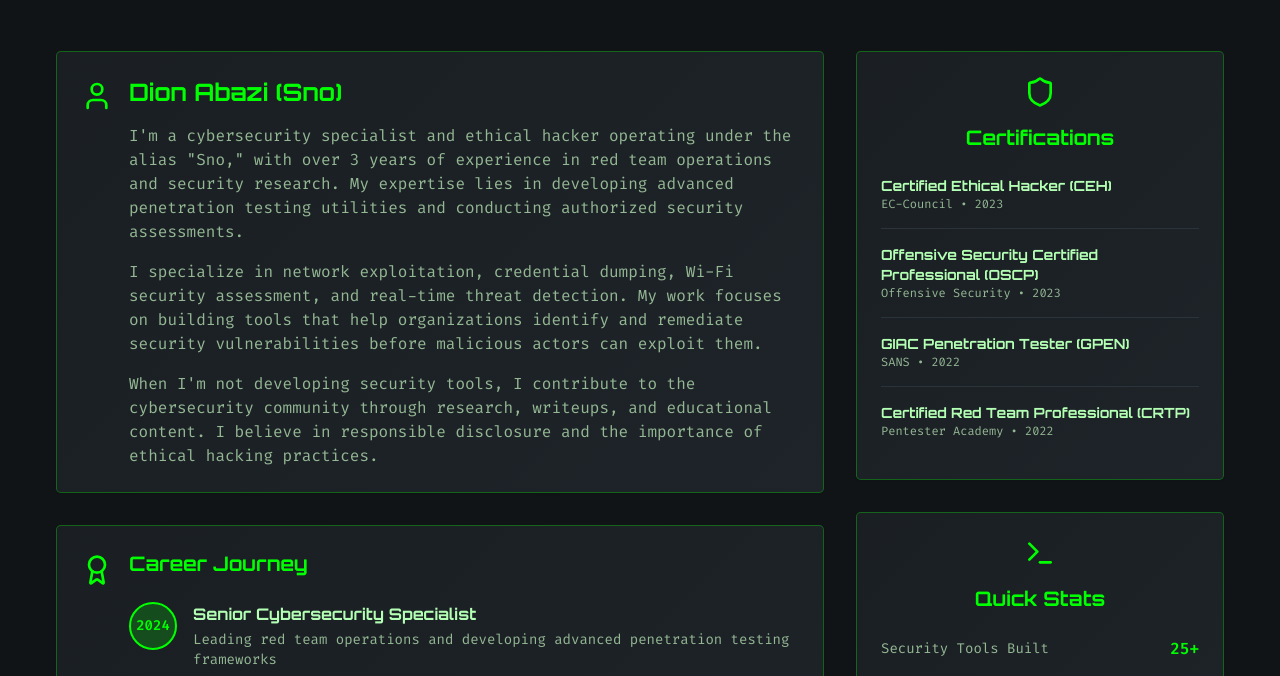
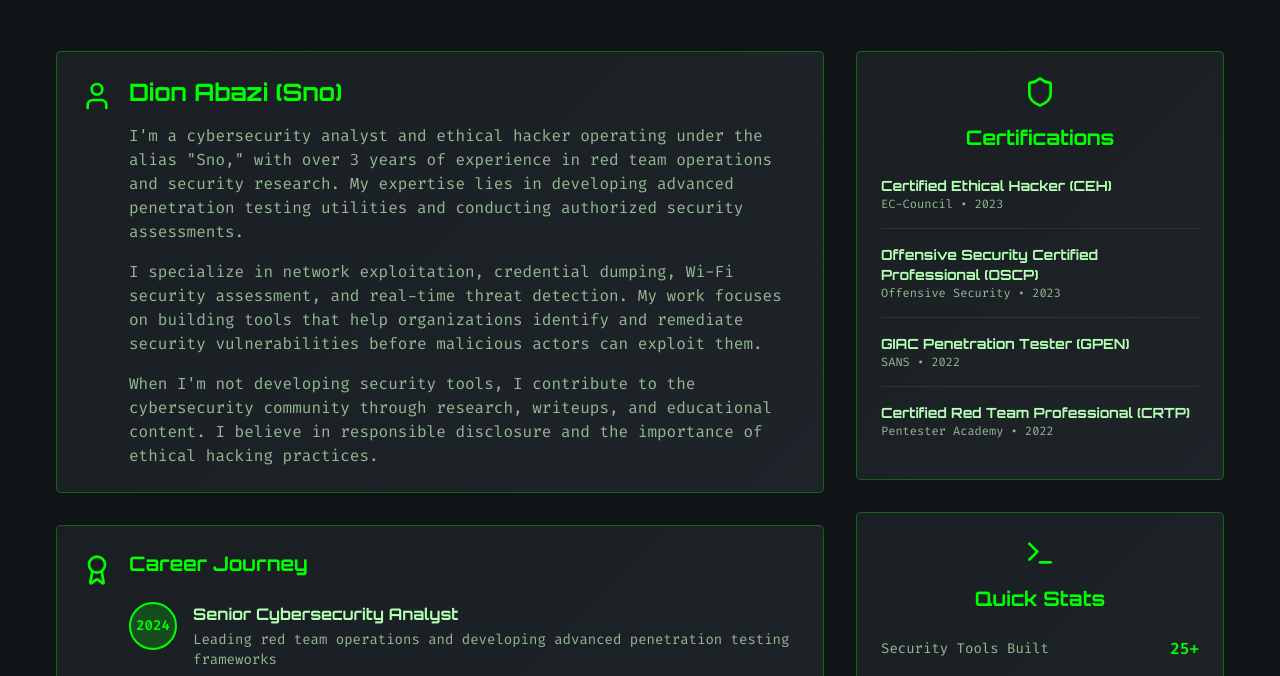
Before and after one commit to Threadlinee/portfolio, a React (Vite) app: page / in a window 1280 px wide. Shown: the part 5160-5836 px from the top of the page. Built offline with nearby package versions, Linux system fonts and the light colour scheme; the HTML template or start-up script is replaced by a standard one.

Commit message:
misspelling/fixing

```diff
--- a/src/components/sections/AboutSection.tsx
+++ b/src/components/sections/AboutSection.tsx
@@ -84,7 +84,7 @@ export function AboutSection() {
 	const timeline = [
 		{
 			year: "2024",
-			title: "Senior Cybersecurity Specialist",
+			title: "Senior Cybersecurity Analyst",
 			description:
 				"Leading red team operations and developing advanced penetration testing frameworks",
 			highlight: true,
@@ -137,12 +137,11 @@ export function AboutSection() {
 									</h3>
 									<div className="space-y-4 text-muted-foreground">
 										<p>
-											I'm a cybersecurity specialist and ethical hacker
-											operating under the alias "Sno," with over 3 years of
-											experience in red team operations and security research.
-											My expertise lies in developing advanced penetration
-											testing utilities and conducting authorized security
-											assessments.
+											I'm a cybersecurity analyst and ethical hacker operating
+											under the alias "Sno," with over 3 years of experience in
+											red team operations and security research. My expertise
+											lies in developing advanced penetration testing utilities
+											and conducting authorized security assessments.
 										</p>
 										<p>
 											I specialize in network exploitation, credential dumping,
```
